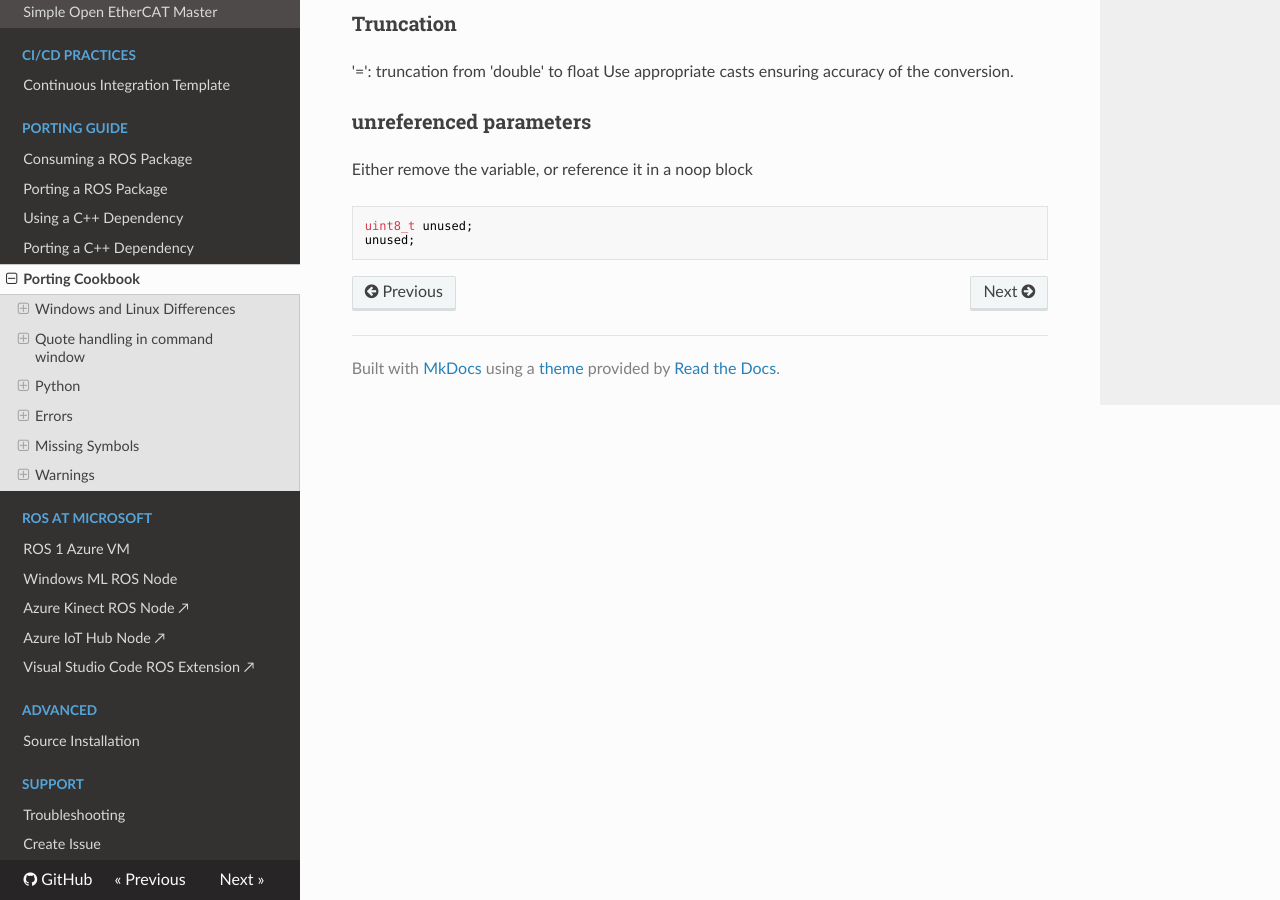
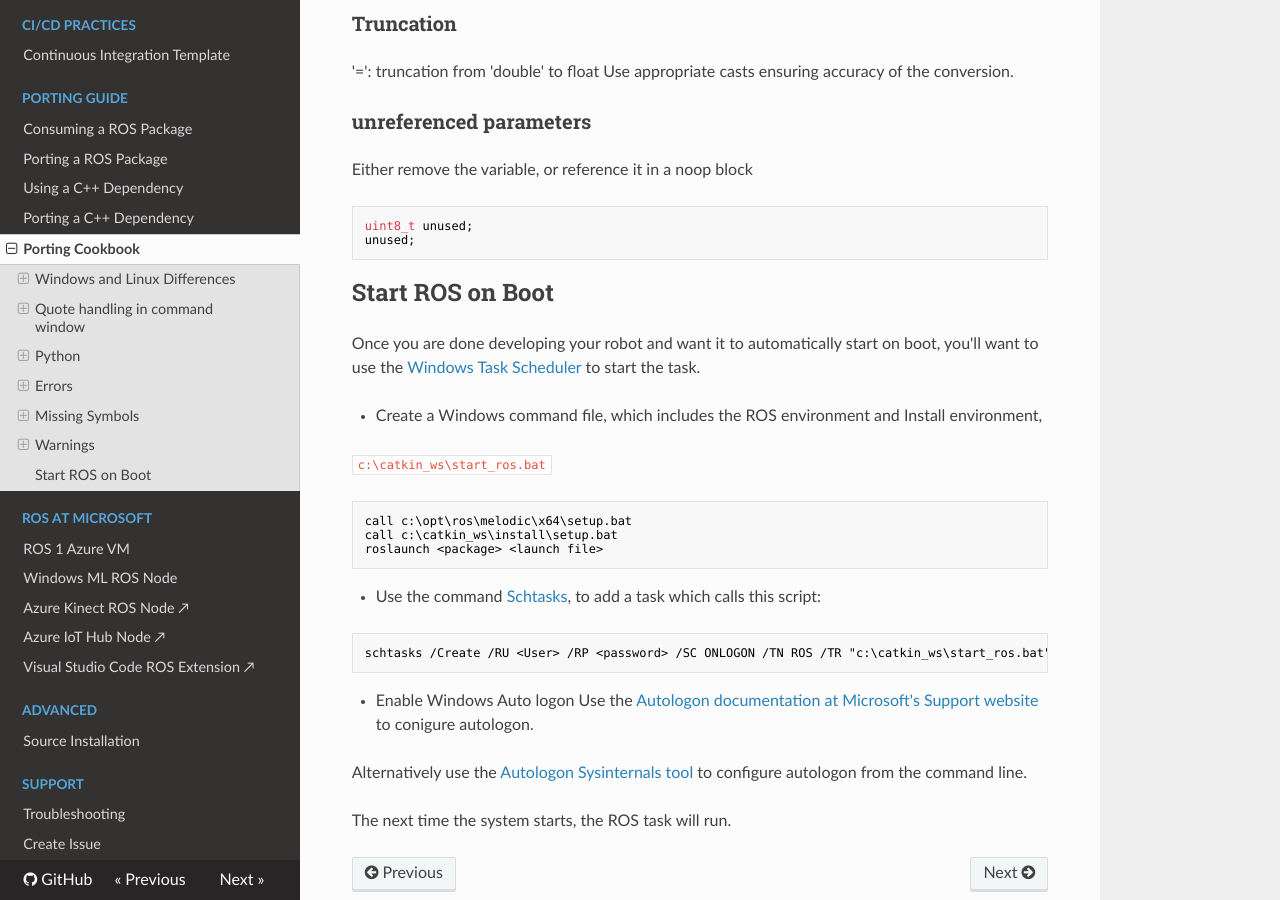
Before and after one commit to ms-iot/ROSOnWindows, an MkDocs documentation site: the page built from docs/Porting/Cookbook.md, in a window 1280 px wide and 900 px high, scrolled down 5730 px. Built offline with MkDocs 1.6.1, drawn with Linux system fonts in a browser that asks for light colours; nearby versions of some CDN libraries.

Commit message:
add autologon (#186)
* add autologon

* minor edit for style.

Co-authored-by: Sean Yen <seanyen@microsoft.com>

````diff
--- a/docs/Porting/Cookbook.md
+++ b/docs/Porting/Cookbook.md
@@ -211,3 +211,28 @@
 uint8_t unused;
 unused;
 ```
+
+## Start ROS on Boot
+Once you are done developing your robot and want it to automatically start on boot, you'll want to use the [Windows Task Scheduler][taskschd] to start the task.
+
+* Create a Windows command file, which includes the ROS environment and Install environment,
+
+`c:\catkin_ws\start_ros.bat`
+``` Batchfile
+call c:\opt\ros\melodic\x64\setup.bat
+call c:\catkin_ws\install\setup.bat
+roslaunch <package> <launch file>
+```
+* Use the command [Schtasks](https://docs.microsoft.com/en-us/windows/win32/taskschd/schtasks), to add a task which calls this script:
+``` Batchfile
+schtasks /Create /RU <User> /RP <password> /SC ONLOGON /TN ROS /TR "c:\catkin_ws\start_ros.bat"
+```
+
+* Enable Windows Auto logon
+Use the [Autologon documentation at Microsoft's Support website](https://support.microsoft.com/en-us/help/324737/how-to-turn-on-automatic-logon-in-windows) to conigure autologon.
+
+Alternatively use the [Autologon Sysinternals tool](https://docs.microsoft.com/en-us/sysinternals/downloads/autologon) to configure autologon from the command line.
+
+The next time the system starts, the ROS task will run.
+
+[taskschd]: https://docs.microsoft.com/en-us/windows/win32/taskschd
````
